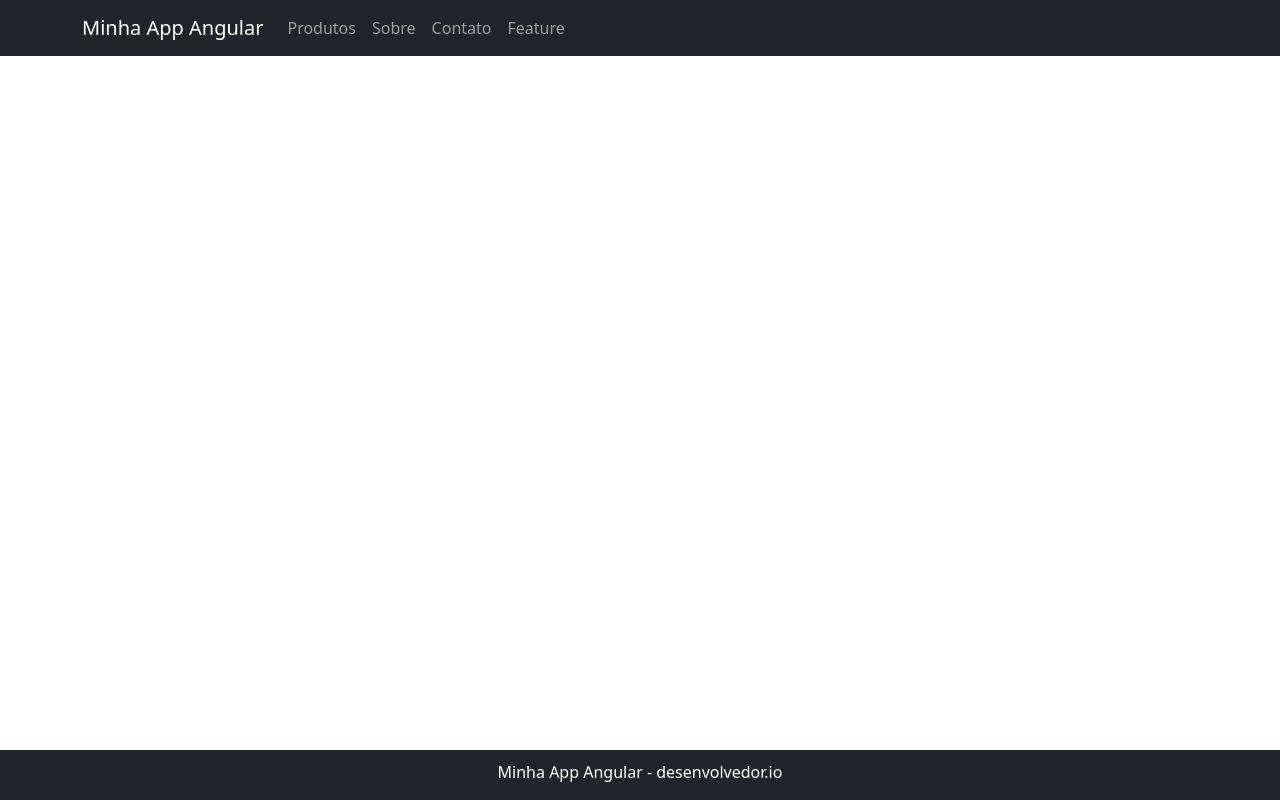
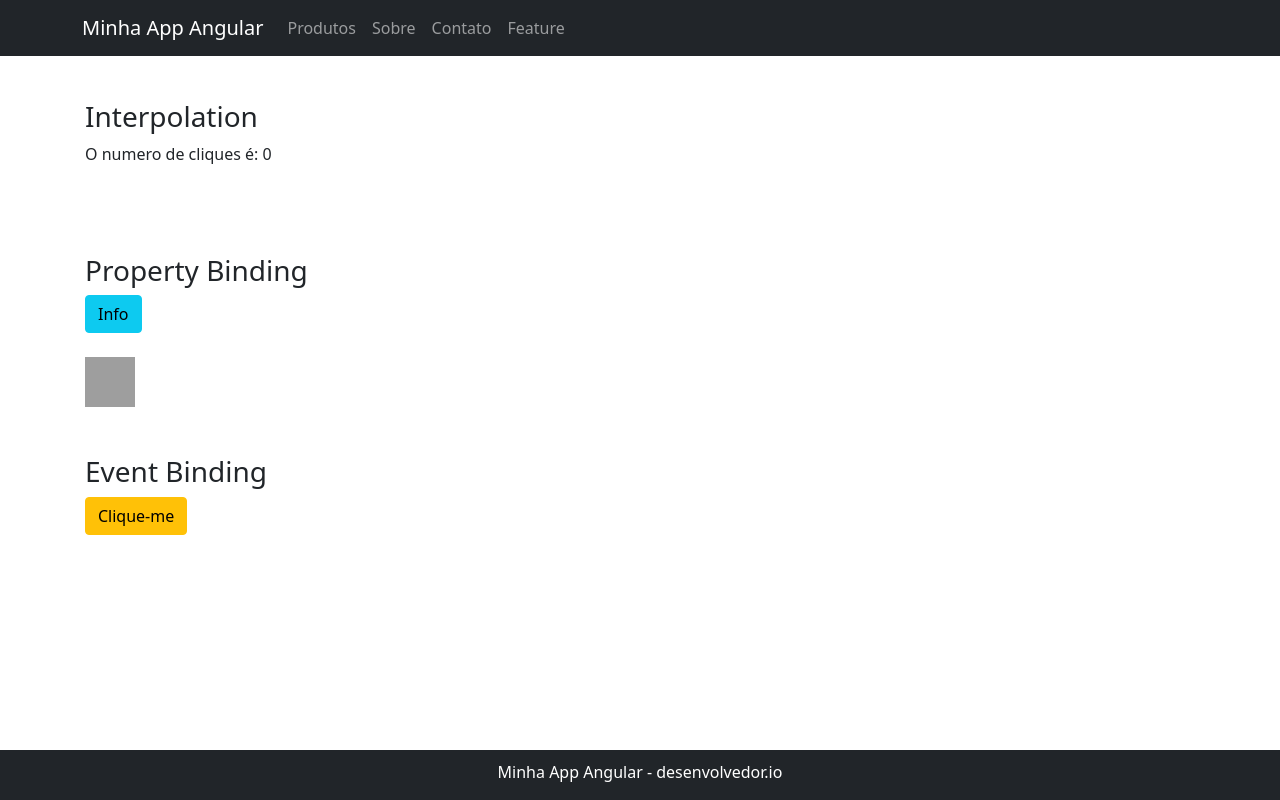
Before and after one commit to felipeghidini/angular-pires, an Angular app: page /feature-data-binding in a window 1280 px wide. Before the commit this address led to /. Built offline with nearby package versions, Linux system fonts and the light colour scheme; grey boxes are pictures that could not be loaded.

Commit message:
Demo data-binding

```diff
--- a/src/app/app.module.ts
+++ b/src/app/app.module.ts
@@ -11,6 +11,7 @@ import { ContatoComponent } from './institucional/contato/contato.component';
 import { RouterModule } from '@angular/router';
 import { rootRouterConfig } from './app.routes';
 import { APP_BASE_HREF } from '@angular/common';
+import { DataBindingComponent } from './demo/data-binding/data-binding.component';
 
 
 @NgModule({
@@ -20,7 +21,8 @@ import { APP_BASE_HREF } from '@angular/common';
     HomeComponent,
     FooterComponent,
     SobreComponent,
-    ContatoComponent
+    ContatoComponent,
+    DataBindingComponent
   ],
   imports: [
     BrowserModule,
--- a/src/app/app.routes.ts
+++ b/src/app/app.routes.ts
@@ -1,4 +1,5 @@
 import { Routes } from "@angular/router";
+import { DataBindingComponent } from "./demo/data-binding/data-binding.component";
 import { ContatoComponent } from "./institucional/contato/contato.component";
 import { SobreComponent } from "./institucional/sobre/sobre.component";
 import { HomeComponent } from "./navegacao/home/home.component";
@@ -8,4 +9,5 @@ export const rootRouterConfig: Routes = [
   { path: 'home', component: HomeComponent},
   { path: 'contato', component: ContatoComponent},
   { path: 'sobre', component: SobreComponent},
+  { path: 'feature-data-binding', component: DataBindingComponent}
 ]
--- /dev/null
+++ b/src/app/demo/data-binding/data-binding.component.html
@@ -0,0 +1,22 @@
+<div class="container main-container">
+  <h3>Interpolation</h3>
+
+  <p>O numero de cliques é: {{ contadorClique }}</p>
+
+<br>
+<br>
+<br>
+
+<h3>Property Binding</h3>
+
+<button class="btn btn-info" [disabled]="contadorClique >= 10">Info</button><br><br>
+<img [src]="urlImagem" width="50px" height="50px">
+
+<br>
+<br>
+<br>
+
+<h3>Event Binding</h3>
+<button class="btn btn-warning" (click)="adicionarClick()">Clique-me</button>
+
+</div>
--- /dev/null
+++ b/src/app/demo/data-binding/data-binding.component.ts
@@ -0,0 +1,22 @@
+import { Component, OnInit } from '@angular/core';
+
+@Component({
+  selector: 'app-data-binding',
+  templateUrl: './data-binding.component.html',
+  styleUrls: ['./data-binding.component.css']
+})
+export class DataBindingComponent implements OnInit {
+
+  public contadorClique: number = 0;
+  public urlImagem: string = 'https://angular.io/assets/images/logos/angular/angular.svg';
+
+  adicionarClick() {
+    this.contadorClique++;
+  }
+
+  constructor() { }
+
+  ngOnInit(): void {
+  }
+
+}
--- a/src/app/navegacao/menu/menu.component.html
+++ b/src/app/navegacao/menu/menu.component.html
@@ -17,7 +17,7 @@
           <a class="nav-link" [routerLink]="['/contato']">Contato</a>
         </li>
         <li class="nav-item">
-          <a class="nav-link" [routerLink]="['/feature']">Feature</a>
+          <a class="nav-link" [routerLink]="['/feature-data-binding']">Feature</a>
         </li>
       </ul>
     </div>
```
Also changed, not shown: src/app/demo/data-binding/data-binding.component.css (added), 1 other file (tests, documents, lock files or other folders).
